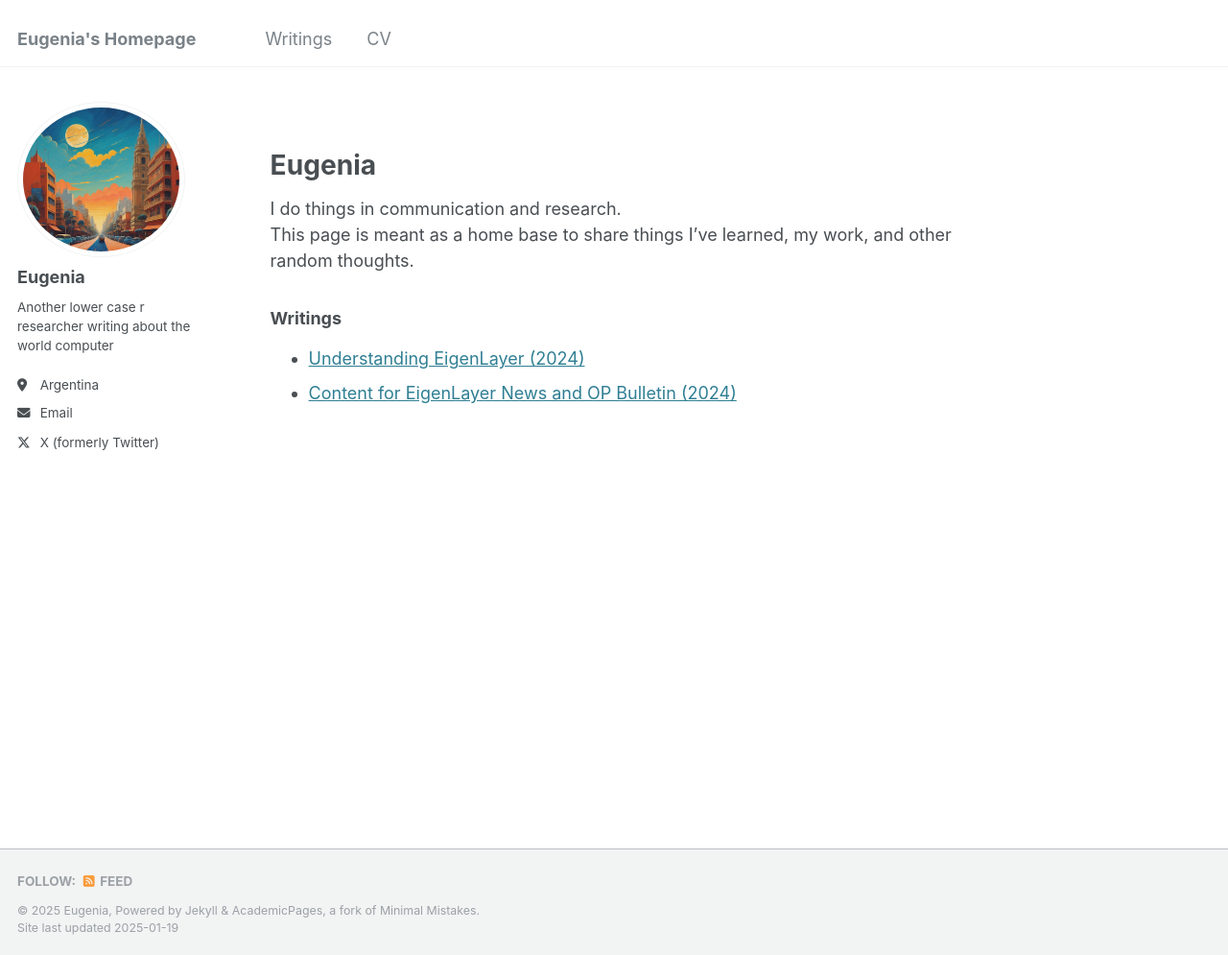
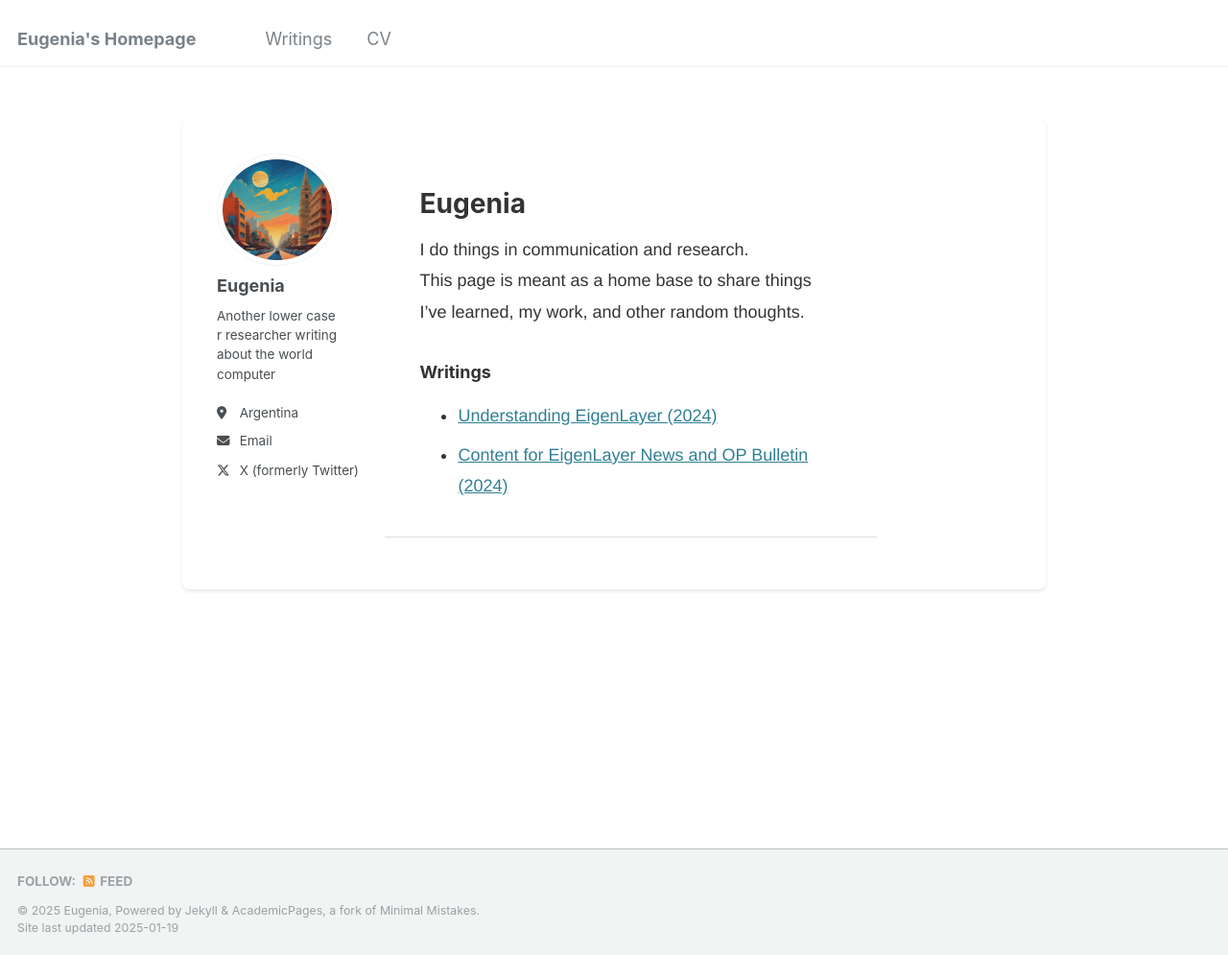
Before and after one commit to eugeniatel/eugeniatel.github.io, a Jekyll site: the page built from _pages/about.md, in a window 1280 px wide and 995 px high. Shown: the whole window at 96% size. Built offline with Jekyll 4.4.1, drawn with Linux system fonts in a browser that asks for light colours.

Commit message:
Update single.html

```diff
--- a/_layouts/single.html
+++ b/_layouts/single.html
@@ -14,10 +14,10 @@ layout: default
   {% endunless %}
 {% endif %}
 
-<div id="main" role="main">
+<div id="main" role="main" style="margin: 3em auto; padding: 2em; max-width: 900px; background: #fff; border-radius: 8px; box-shadow: 0 2px 4px rgba(0, 0, 0, 0.1);">
   {% include sidebar.html %}
 
-  <article class="page" itemscope itemtype="http://schema.org/CreativeWork">
+  <article class="page" itemscope itemtype="http://schema.org/CreativeWork" style="font-family: 'Helvetica', sans-serif; line-height: 1.8; color: #333;">
     {% if page.title %}
       <meta itemprop="headline" content="{{ page.title | markdownify | strip_html | strip_newlines | escape_once }}">
     {% endif %}
@@ -31,21 +31,19 @@ layout: default
       <meta itemprop="dateModified" content="{{ page.modified | date: "%B %d, %Y" }}">
     {% endif %}
 
-    <div class="page__inner-wrap">
-      {% unless page.header.overlay_color or page.header.overlay_image %}
-        <header>
+    <header style="text-align: center; margin-bottom: 2em;">
       {% if page.title %}
-            <h1 class="page__title" itemprop="headline">{{ page.title | markdownify | remove: "<p>" | remove: "</p>" }}</h1>
+        <h1 class="page__title" itemprop="headline" style="font-size: 2.5em; color: #007acc;">{{ page.title | markdownify | remove: "<p>" | remove: "</p>" }}</h1>
       {% endif %}
 
       {% if page.read_time %}
-            <p class="page__meta">
+        <p class="page__meta" style="font-size: 1em; color: #666;">
           <i class="fa fa-clock-o" aria-hidden="true"></i> {% include read-time.html %}
         </p>
       {% endif %}
 
       {% if page.modified %}
-            <p class="page__date">
+        <p class="page__date" style="font-size: 1em; color: #666;">
           <strong>
             <i class="fa fa-fw fa-calendar" aria-hidden="true"></i>
             {{ site.data.ui-text[site.locale].date_label | default: "Published:" }}
@@ -55,45 +53,25 @@ layout: default
           </time>
         </p>
       {% endif %}
-
-          {% if page.collection == 'teaching' %}
-            <p>{{ page.type }}, <i>{{ page.venue }}</i>, {{ page.date | default: "1900-01-01" | date: "%Y" }}</p>
-          {% elsif page.venue and page.date %}
-            <p>Published in <i>{{ page.venue }}</i>, {{ page.date | default: "1900-01-01" | date: "%Y" }}</p>
-          {% elsif page.date %}
-            <p class="page__date">
-              <strong>
-                <i class="fa fa-fw fa-calendar" aria-hidden="true"></i>
-                {{ site.data.ui-text[site.locale].date_label | default: "Published:" }}
-              </strong>
-              <time datetime="{{ page.date | date_to_xmlschema }}">
-                {{ page.date | default: "1900-01-01" | date: "%B %d, %Y" }}
-              </time>
-            </p>
-          {% endif %}
     </header>
-      {% endunless %}
 
     <section class="page__content" itemprop="text">
       {{ content }}
 
       {% if page.citation %}
-          <p style="font-size: smaller">
+        <p style="font-size: 0.9em; color: #777;">
           Recommended citation: {{ page.citation }}
-            {% if page.paperurl %}<br /><a href="{{ page.paperurl }}">Download Paper</a>{% endif %}
-            {% if page.slidesurl %}<br /><a href="{{ page.slidesurl }}">Download Slides</a>{% endif %}
+          {% if page.paperurl %}<br /><a href="{{ page.paperurl }}" style="color: #007acc;">Download Paper</a>{% endif %}
+          {% if page.slidesurl %}<br /><a href="{{ page.slidesurl }}" style="color: #007acc;">Download Slides</a>{% endif %}
         </p>
       {% endif %}
 
       {% if page.link %}
-          <div><a href="{{ page.link }}" class="btn">{{ site.data.ui-text[site.locale].ext_link_label | default: "Direct Link" }}</a></div>
+        <div><a href="{{ page.link }}" class="btn" style="background-color: #007acc; color: #fff; padding: 0.5em 1em; border-radius: 4px; text-decoration: none;">{{ site.data.ui-text[site.locale].ext_link_label | default: "Direct Link" }}</a></div>
       {% endif %}
     </section>
 
-      <footer class="page__meta">
-        {% if site.data.ui-text[site.locale].meta_label %}
-          <h4 class="page__meta-title">{{ site.data.ui-text[site.locale].meta_label }}</h4>
-        {% endif %}
+    <footer style="margin-top: 2em; text-align: center; border-top: 1px solid #ddd; padding-top: 1em;">
       {% include page__taxonomy.html %}
     </footer>
 
@@ -102,19 +80,11 @@ layout: default
     {% endif %}
 
     {% include post_pagination.html %}
-    </div>
-
-    {% if site.comments.provider and page.comments %}
-      {% include comments.html %}
-    {% endif %}
   </article>
 
-  {% comment %}<!-- only show related on a post page when not disabled -->{% endcomment %}
   {% if page.id and page.related and site.related_posts.size > 0 %}
     <div class="page__related">
-      {% if site.data.ui-text[site.locale].related_label %}
       <h4 class="page__related-title">{{ site.data.ui-text[site.locale].related_label | default: "You May Also Enjoy" }}</h4>
-      {% endif %}
       <div class="grid__wrapper">
         {% for post in site.related_posts limit: 4 %}
           {% include archive-single.html type="grid" %}
```
Lines whose indentation alone changed are shown as unchanged.
